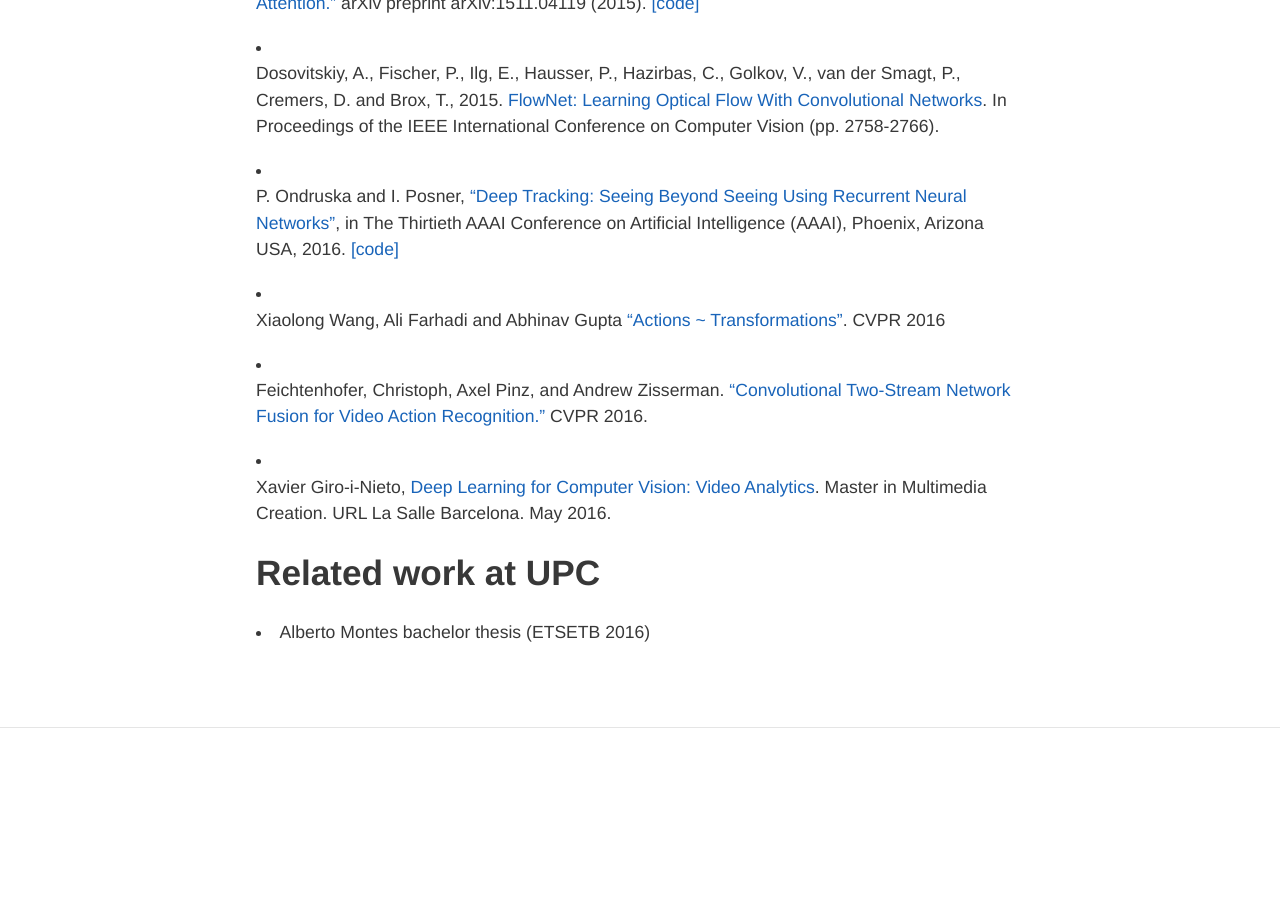
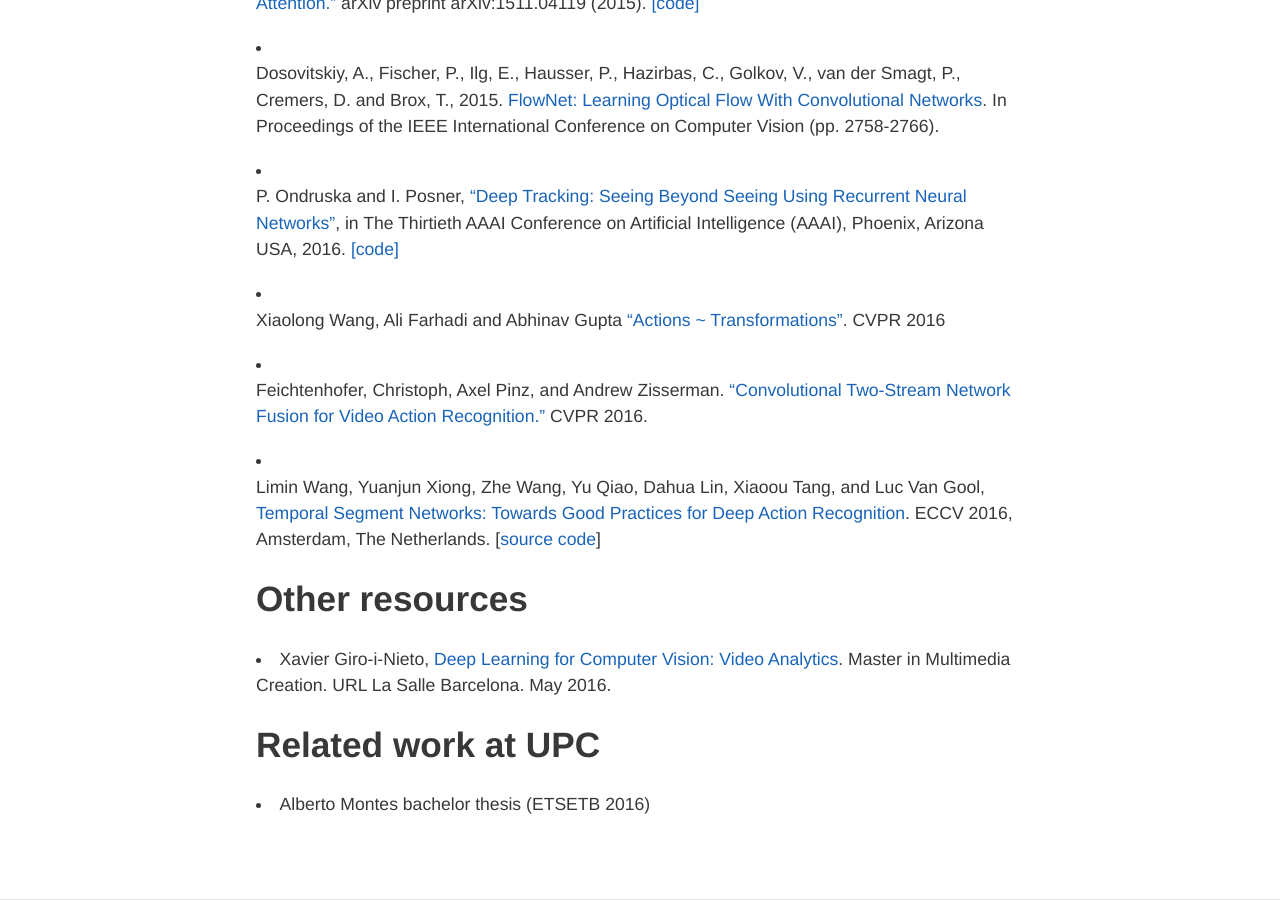
Before and after one commit to imatge-upc/telecombcn-2016-dlcv, a Jekyll site: the page built from video.md, in a window 1280 px wide and 900 px high, scrolled down 1452 px. Built offline with Jekyll 4.4.1, drawn with Linux system fonts in a browser that asks for light colours; nearby versions of some CDN libraries; before the commit the page ends 2180 px from its top, so only the background shows below that.

Commit message:
ETHZ ECCV 2016 paper added

```diff
--- a/video.md
+++ b/video.md
@@ -42,6 +42,11 @@ hide: true
 
 * Feichtenhofer, Christoph, Axel Pinz, and Andrew Zisserman. ["Convolutional Two-Stream Network Fusion for Video Action Recognition."](http://arxiv.org/abs/1604.06573) CVPR 2016.
 
+* Limin Wang, Yuanjun Xiong, Zhe Wang, Yu Qiao, Dahua Lin, Xiaoou Tang, and Luc Van Gool, [Temporal Segment Networks: Towards Good Practices for Deep Action Recognition](http://arxiv.org/abs/1608.00859). ECCV 2016, Amsterdam, The Netherlands. [[source code](https://github.com/yjxiong/temporal-segment-networks)]
+
+
+## Other resources
+
 * Xavier Giro-i-Nieto, [Deep Learning for Computer Vision: Video Analytics](http://www.slideshare.net/xavigiro/deep-learning-for-computer-vision-34-video-analytics-lasalle-2016). Master in Multimedia Creation. URL La Salle Barcelona. May 2016.
 
 ## Related work at UPC
```
